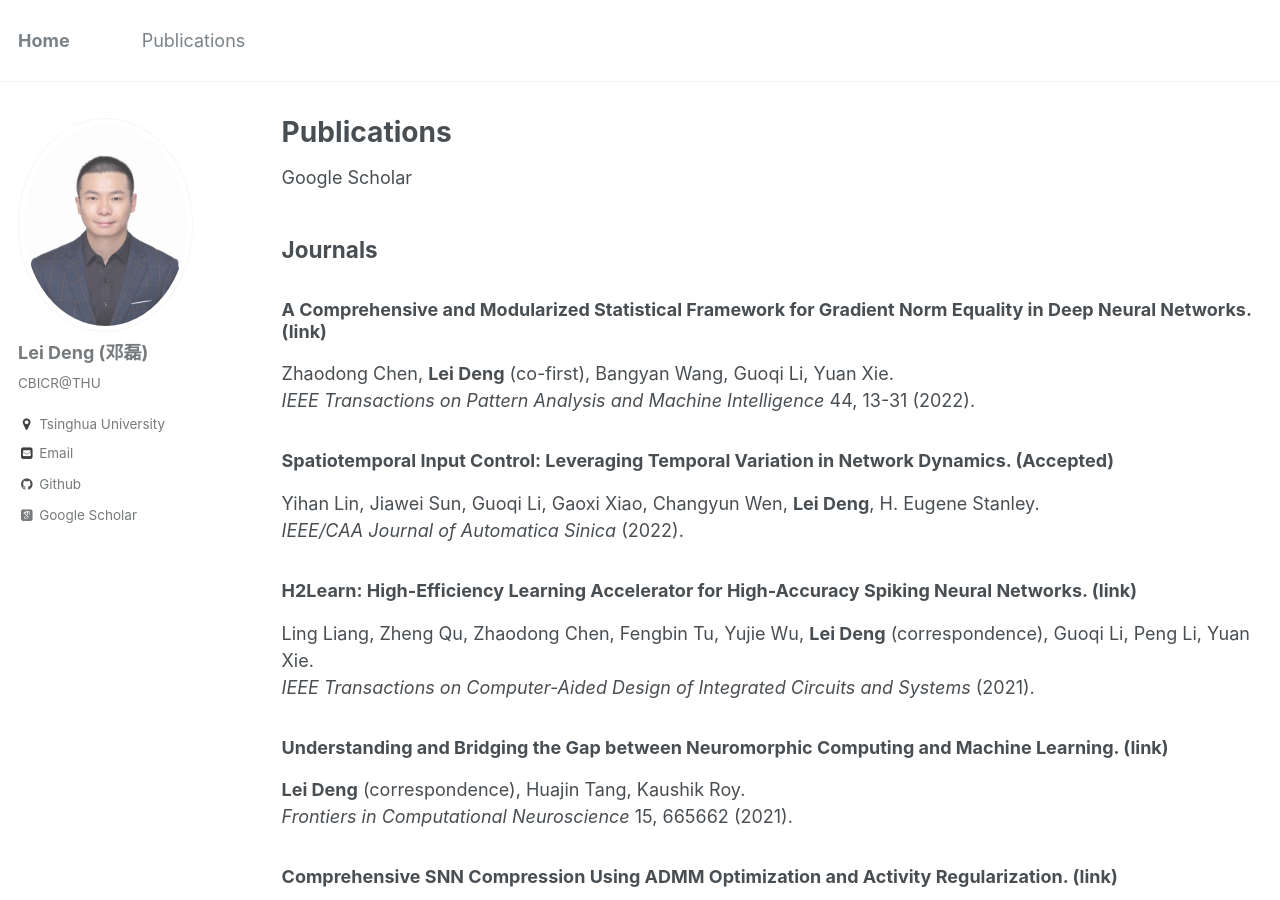
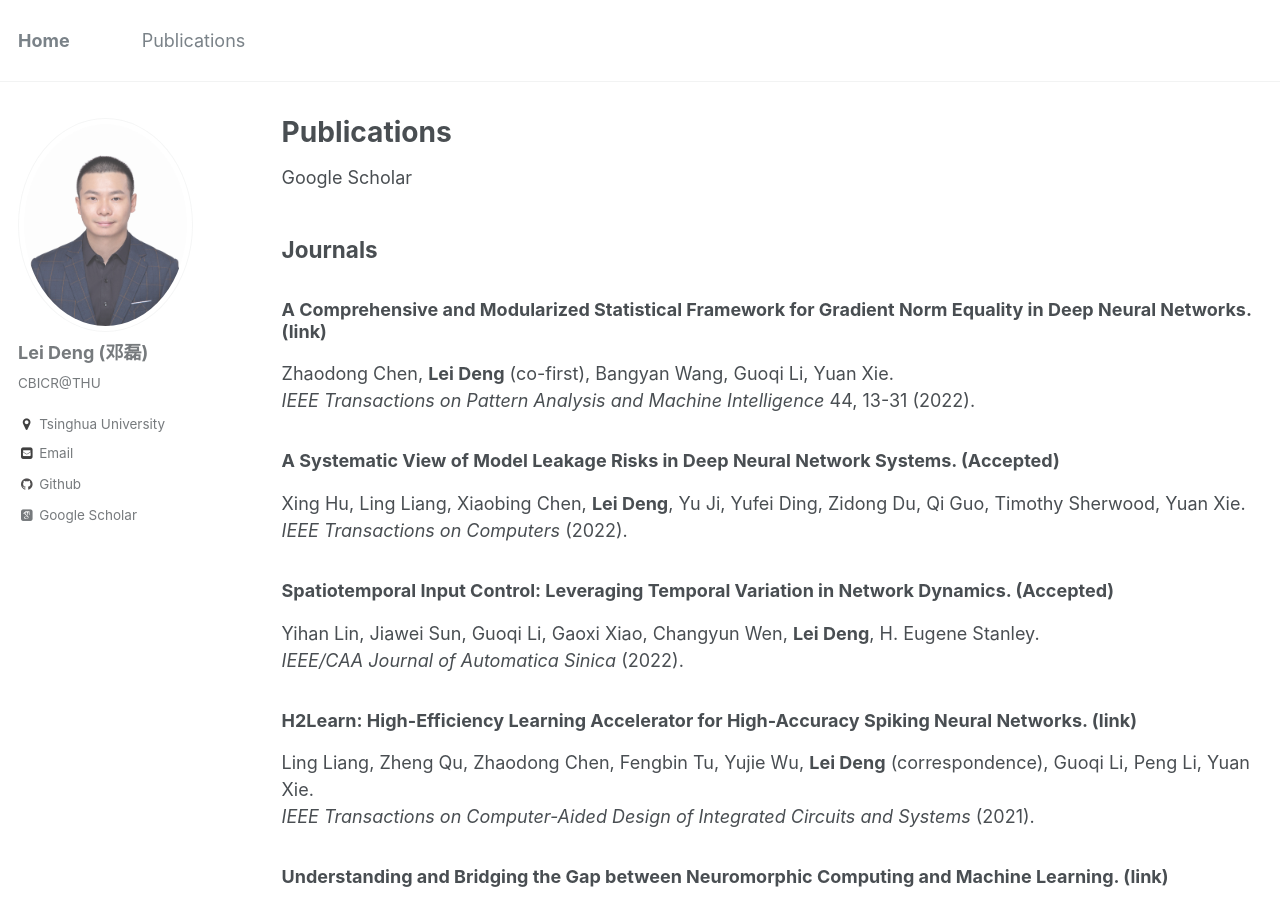
Before and after one commit to dllfei/dllfei.github.io, a Jekyll site: the page built from _pages/publications.md, in a window 1280 px wide and 900 px high. Built offline with Jekyll 4.4.1, drawn with Linux system fonts in a browser that asks for light colours; some web fonts are replaced.

Commit message:
Update publications.md

```diff
--- a/_pages/publications.md
+++ b/_pages/publications.md
@@ -11,6 +11,10 @@ author_profile: true
 ### A Comprehensive and Modularized Statistical Framework for Gradient Norm Equality in Deep Neural Networks. ([link](https://ieeexplore.ieee.org/abstract/document/9143512)) <br />
 Zhaodong Chen, **Lei Deng** (co-first), Bangyan Wang, Guoqi Li, Yuan Xie. <br />
 *IEEE Transactions on Pattern Analysis and Machine Intelligence* 44, 13-31 (2022).
+
+### A Systematic View of Model Leakage Risks in Deep Neural Network Systems. (Accepted) <br />
+Xing Hu, Ling Liang, Xiaobing Chen, **Lei Deng**, Yu Ji, Yufei Ding, Zidong Du, Qi Guo, Timothy Sherwood, Yuan Xie. <br />
+*IEEE Transactions on Computers* (2022).
 
 ### Spatiotemporal Input Control: Leveraging Temporal Variation in Network Dynamics. (Accepted) <br />
 Yihan Lin, Jiawei Sun, Guoqi Li, Gaoxi Xiao, Changyun Wen, **Lei Deng**, H. Eugene Stanley. <br />
```
